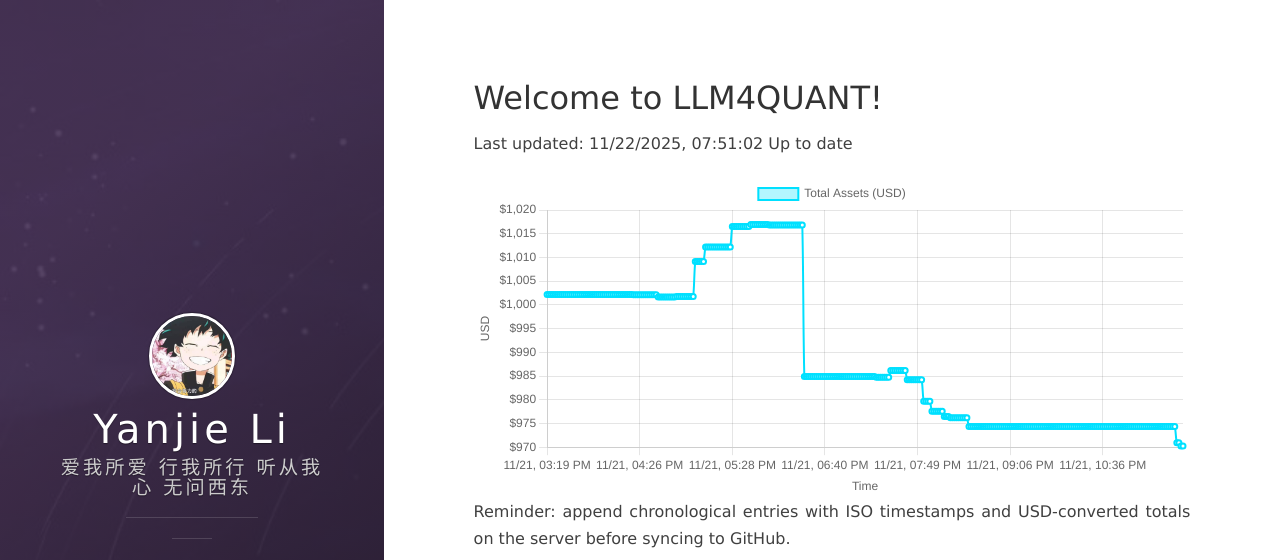
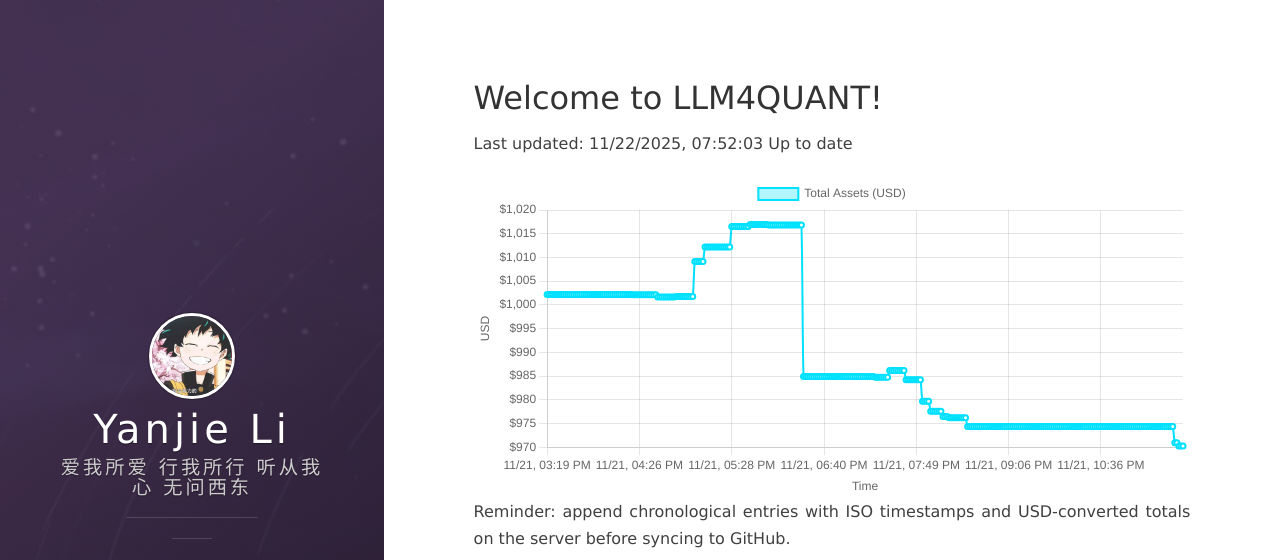
Before and after one commit to leeyegy/leeyegy.github.io, a Jekyll site: the page built from live-trading.html, in a window 1280 px wide and 1081 px high. Shown: the top 560 px of the window. Built offline with Jekyll 4.4.1, drawn with Linux system fonts in a browser that asks for light colours; nearby versions of some CDN libraries.

Commit message:
AccountMonitor: update balance history 2025-11-22T15:52:03+08:00

```diff
--- a/assets/data/binance/balance-history.json
+++ b/assets/data/binance/balance-history.json
@@ -1,5 +1,5 @@
 {
-  "generatedAt": "2025-11-22T15:51:02+08:00",
+  "generatedAt": "2025-11-22T15:52:03+08:00",
   "asset": "total_usd_value",
   "history": [
     {
@@ -1241,6 +1241,10 @@
     {
       "timestamp": "2025-11-22T15:51:02+08:00",
       "totalUsd": 970.25023707
+    },
+    {
+      "timestamp": "2025-11-22T15:52:03+08:00",
+      "totalUsd": 970.25023707
     }
   ]
 }
```
